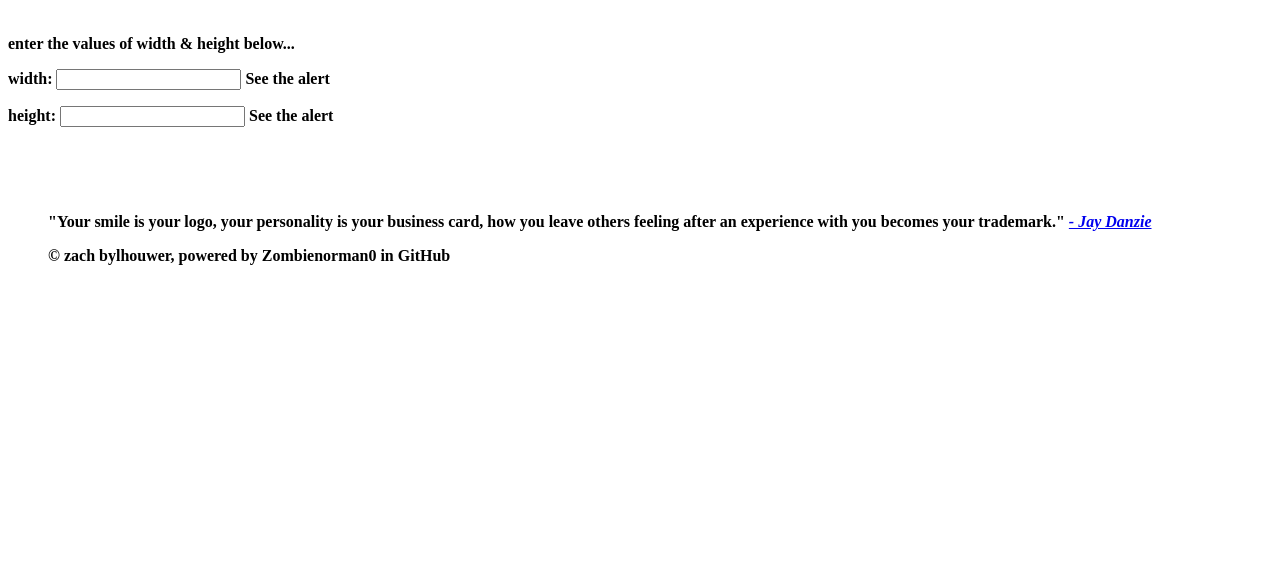
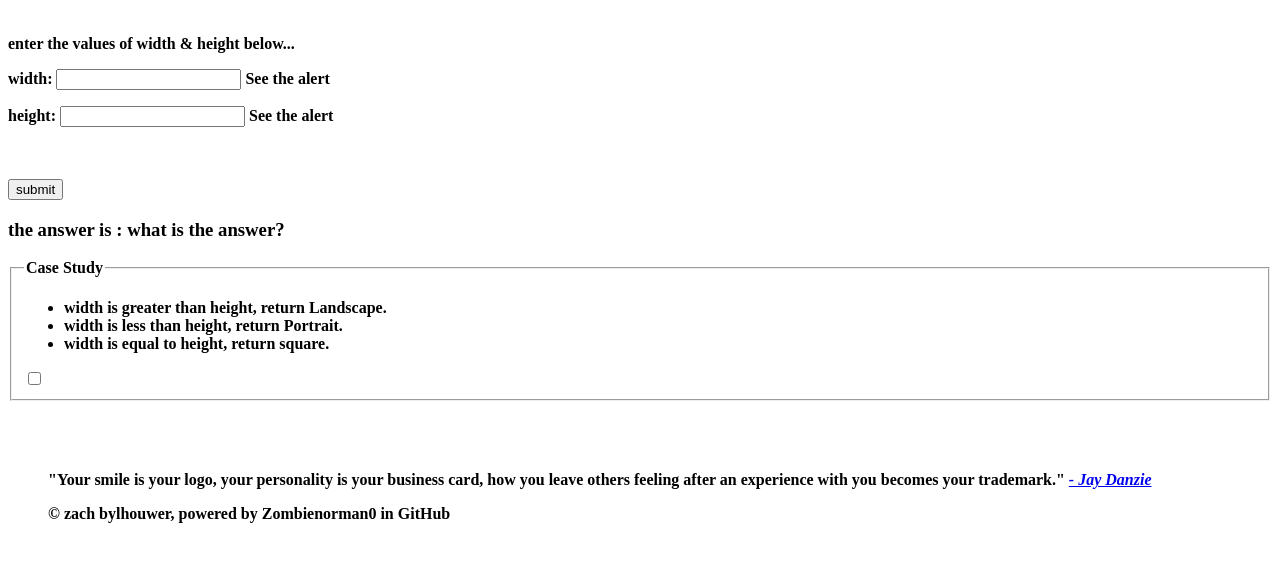
Before and after one commit to Zombienorman0/JavaBinks, a plain HTML site: page ChildPages/Landscape or Portrait.html in a window 1280 px wide. Shown: the part 79-640 px from the top of the page. Drawn offline with Linux system fonts and the light colour scheme.

Commit message:
downdate

```diff
--- a/ChildPages/Landscape or Portrait.html
+++ b/ChildPages/Landscape or Portrait.html
@@ -24,12 +24,14 @@
 
      <section>
        <article>
+
          <form action="x.html" method="post" onsubmit="event.preventDefault();">
 
          <p>&nbsp;</p>
 
 
         <a><strong> enter the values of width & height below...</stong></a>
+
         <p>
           <label for="textfield1">width: </label>
           <input name="textfield1" type="text" id="textfield1">
@@ -42,10 +44,29 @@
           <a id="validityTest2">See the alert</a>
         </p>
 
+        <!-- submit Button -->
+        <br><br>
+        <button type="button" onclick="main()" >submit</button>
+        <br>
+        <h3>the answer is :
+         <a>what is the answer?</a>
+        </h3>
 
-        <!-- width is greater than height, return Landscape.
-         width is less than height, return Portrait.
-         width is equal to height, return square. -->
+        <fieldset>
+          <legend>Case Study</legend>
+          <div>
+            <ul>
+              <li>width is greater than height, return Landscape.
+              <li>width is less than height, return Portrait.
+              <li>width is equal to height, return square.
+            </ul>
+          </div>
+          <label>
+            <input type="checkbox" name="checkboxgroup1">
+          </label>
+          <br>
+        </fieldset>
+
 
        </article>
      </section>
```
